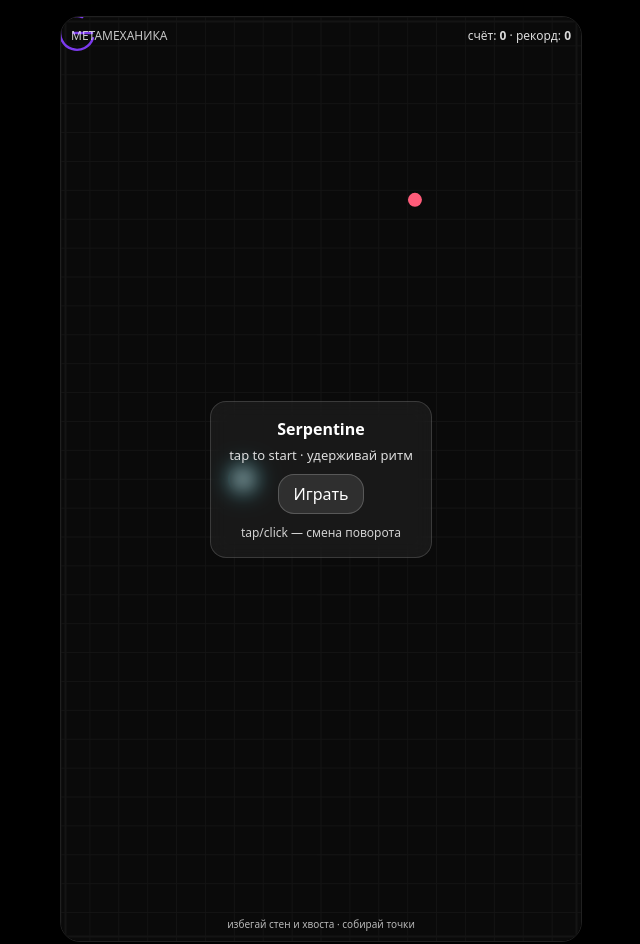
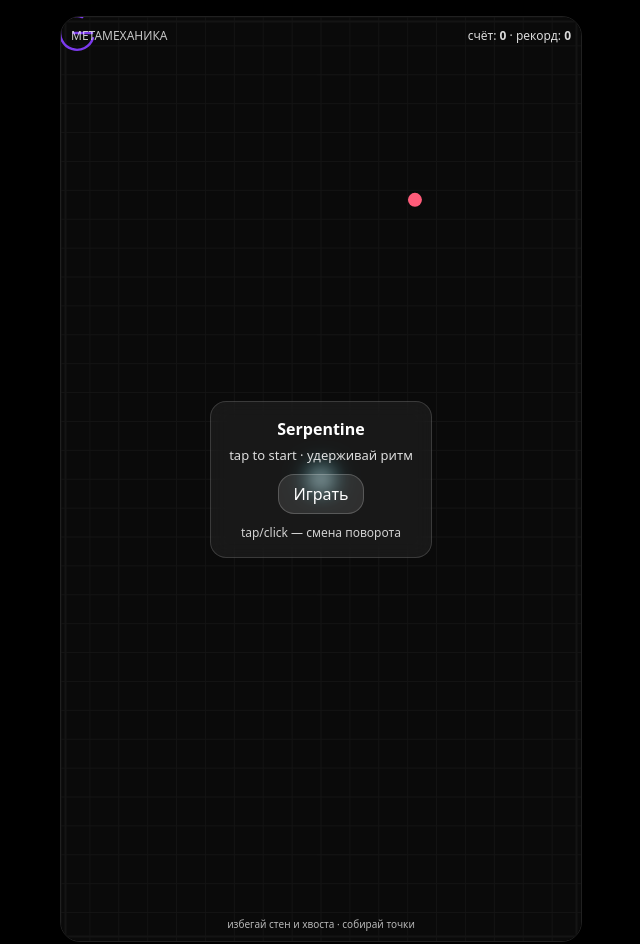
Before and after one commit to kykarama/appstor, a plain HTML site: page index.html in a window 1280 px wide. Shown: the whole page, without its empty margins (319-959 px from the left). Drawn offline with Linux system fonts and the light colour scheme.

Commit message:
index.html

```diff
--- a/index.html
+++ b/index.html
@@ -100,8 +100,8 @@
   }
 
   function reset(keepBest=true){
-    S.px = S.w * 0.35;
-    S.py = S.h * 0.5;
+    S.px = S.w / 2;
+    S.py = S.h / 2;
     S.angle = 0;
     S.turnDir = 1;
     S.tail.length = 0;
```
